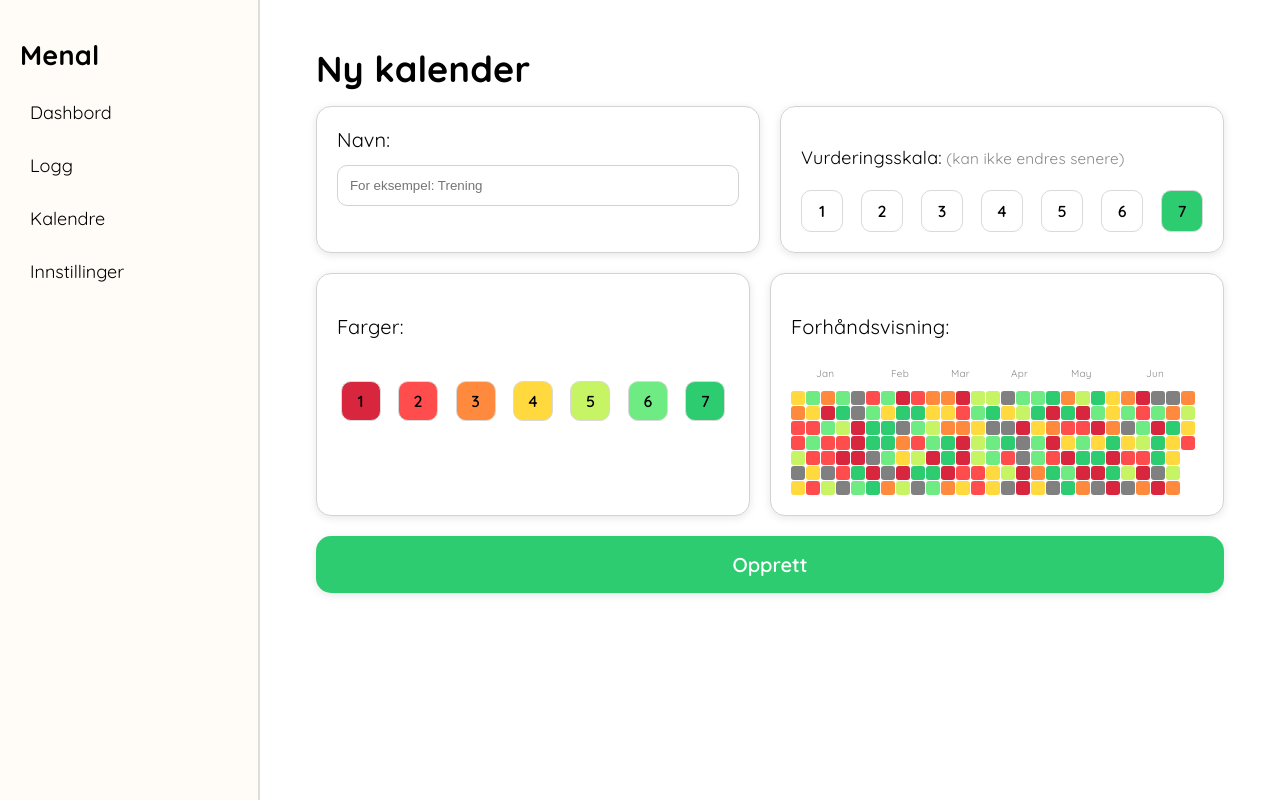
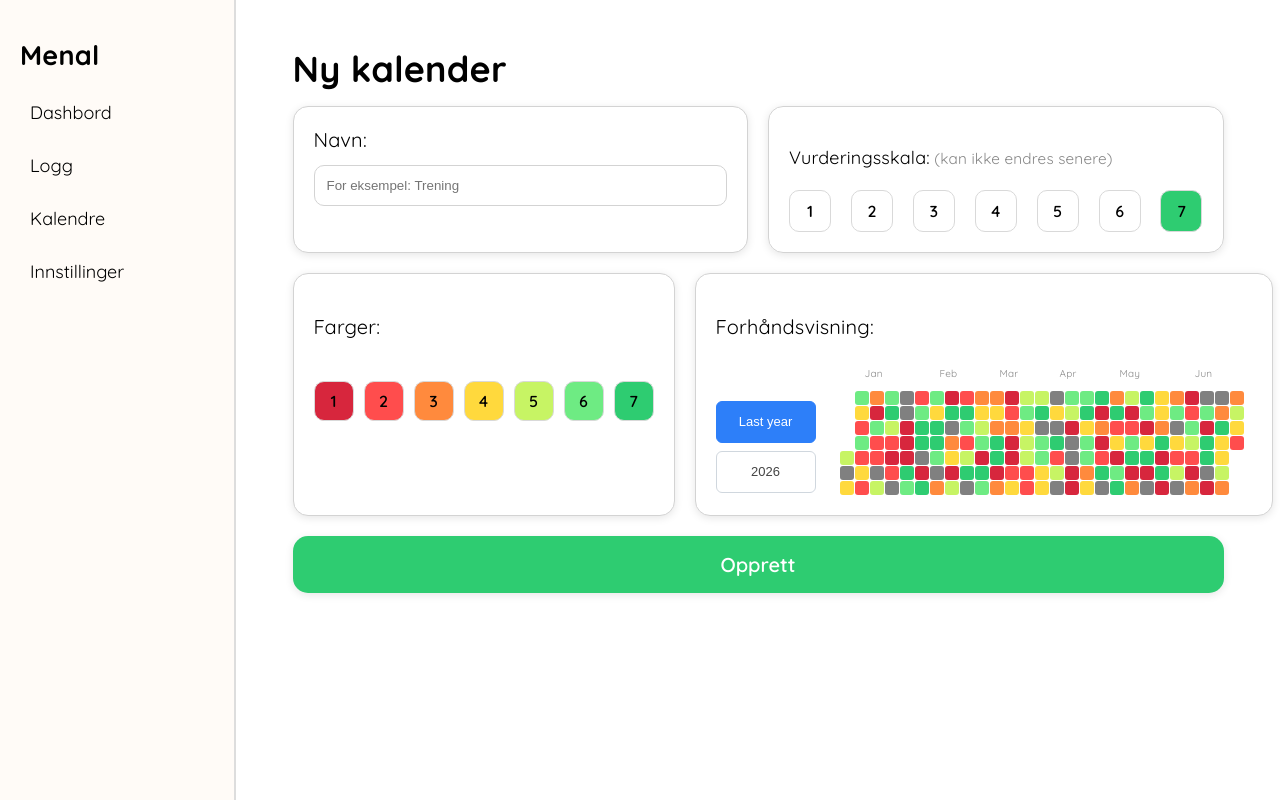
Before and after one commit to eiriklerdalen/Menal, a React (Vite) app in the folder menal/: page /calendars/new in a window 1280 px wide. Built offline with nearby package versions, Linux system fonts and the light colour scheme.

Commit message:
Lagt til endring av år på kalender. Foreløpig 'lastYear' og '2026'

```diff
--- a/menal/src/components/CalendarHeatMap.css
+++ b/menal/src/components/CalendarHeatMap.css
@@ -22,6 +22,48 @@
   width: 12px;
   font-size: 10px;
   color: #888;
+}
+
+.heatmap-layout {
+  display: flex;
+  gap: 24px;
+  align-items: flex-start;
+}
+
+.heatmap-content {
+  display: flex;
+  flex-direction: column;
+  flex: 1;
+}
+
+.year-buttons {
+  display: flex;
+  flex-direction: column;
+  gap: 8px;
+  margin-top: 40px;
+}
+
+.year-buttons button {
+  width: 100px;
+  height: 42px;
+  padding: 6px 12px;
+  border: 1px solid #d0d7de;
+  border-radius: 6px;
+  background: white;
+  color: #444;
+  cursor: pointer;
+  font-size: 13px;
+  transition: background-color 0.15s ease, border-color 0.15s ease;
+}
+
+.year-buttons button:hover {
+    background: #f3f4f6;
+}
+
+.year-buttons button.active {
+    background: #2d7ff9;
+    color: white;
+    border-color: #2d7ff9;
 }
 
 .calendar.default {
--- a/menal/src/components/CalendarHeatMap.tsx
+++ b/menal/src/components/CalendarHeatMap.tsx
@@ -1,3 +1,4 @@
+import { useEffect, useState } from "react";
 import { useNavigate } from "react-router-dom";
 
 type Entry = {
@@ -20,60 +21,65 @@ function getRatingForDate(date: string, entries: Entry[]) {
   return 0
 }
 
-function getLastYear(entries: Entry[], numDays: number) {
-  const today = new Date();
-  const daysIntoWeek = today.getDay()
+function getYear(entries: Entry[], numDays: number, startDate: Date, endDate: Date) {
+  const weeks: { date: string; rating: number }[][] = [];
 
-  // Opprinnelig egen funskjon
-  const currWeek = [];
+  const current = new Date(startDate);
+  const end = new Date(endDate);
 
-  for (let i = 0; i <= daysIntoWeek; i++) {
-    const date = new Date(today);
+  let currentWeek: { date: string; rating: number }[] = [];
 
-    date.setDate(today.getDate() - daysIntoWeek + i)
+  while (current <= end) {
+    const formattedDate = current.toISOString().split("T")[0];
 
-    const formattedDate = date.toISOString().split('T')[0];
+    currentWeek.push({
+      date: formattedDate,
+      rating: getRatingForDate(formattedDate, entries),
+    });
 
-    currWeek.push({
-      date: formattedDate,
-      rating: getRatingForDate(formattedDate, entries)
+    const isEndOfWeek = current.getDay() === 6;
+
+    if (isEndOfWeek) {
+      if (weeks.length === 0) {
+        while (currentWeek.length < 7) {
+          currentWeek.unshift({
+            date: "",
+            rating: -1,
           });
         }
-
-  // Opprinnelig egen funksjon
-  const days = [];
-
-  const startOfWeek = new Date(today);
-  startOfWeek.setDate(today.getDate() - daysIntoWeek);
-
-  for (let i = numDays; i >= 1; i--) {
-    const date = new Date(startOfWeek);
-    date.setDate(startOfWeek.getDate() - i)
-
-    const formattedDate = date.toISOString().split('T')[0];
-
-    days.push({
-      date: formattedDate,
-      rating: getRatingForDate(formattedDate, entries)
-    });
+      }
+      weeks.push(currentWeek);
+      currentWeek = [];
     }
 
-  const weeks: { date: string; rating: number; }[][] = [];
-
-  for (let i = 0; i < days.length; i += 7) {
-    weeks.push(days.slice(i, i + 7));
+    current.setDate(current.getDate() + 1);
   }
 
-  return [
-    ...weeks,
-    currWeek
-  ]
+  if (currentWeek.length > 0) {
+    weeks.push(currentWeek);
+  }
+
+  return weeks
 }
 
 function CalendarHeatMap({ entries, name, variant, colors, numDays }: {entries: Entry[], name: string, variant?: string, colors: string[], numDays: number}) {
   const navigate = useNavigate();
 
-  const weeks = getLastYear(entries, numDays)
+  const [selectedYear, setSelectedYear] = useState<"lastYear" | "2026">("lastYear");
+  let startDate: Date;
+  let endDate: Date;
+
+  if (selectedYear === "lastYear") {
+      endDate = new Date();
+      startDate = new Date(endDate);
+      startDate.setDate(endDate.getDate() - numDays + 1);
+  } else {
+      startDate = new Date("2026-01-01");
+      endDate = new Date("2026-12-31");
+  }
+
+  //const weeks = getLastYear(entries, numDays)
+  const weeks = getYear(entries, numDays, startDate, endDate);
 
   function getMonthLabel(week: Day[]) {
     const firstDayOfMonth = week.find((day) => {
@@ -93,6 +99,23 @@ function CalendarHeatMap({ entries, name, variant, colors, numDays }: {entries:
     <div className={`calendar ${variant}`}>
       <p className={`calendarName ${variant}`}>{name}</p>
 
+      <div className="heatmap-layout">
+        <div className="year-buttons">
+          <button
+            className={selectedYear === "lastYear" ? "active" : ""}
+            onClick={() => setSelectedYear("lastYear")}
+          >
+            Last year
+          </button>
+          <button
+            className={selectedYear === "2026" ? "active" : ""}
+            onClick={() => setSelectedYear("2026")}
+          >
+            2026
+          </button>
+        </div>
+
+        <div className="heatmap-content">
           <div className="month-row">
             {weeks.map((week) => (
               <div className="month-label">
@@ -101,28 +124,37 @@ function CalendarHeatMap({ entries, name, variant, colors, numDays }: {entries:
             ))}
           </div>
 
-
           <div className={`heatmap ${variant}`}>
-        {weeks.map((week) => (
-          <div className="week">
-            {week.map((day) => (
+            {weeks.map((week, weekIndex) => (
+              <div className="week" key={weekIndex}>
+                {week.map((day, dayIndex) => (
                   <div
-                key={day.date}
-                className={`day rating-${day.rating} ${variant}`}
+                    key={`${weekIndex}-${dayIndex}`}
+                    className={
+                      day.rating === -1
+                        ? `day placeholder ${variant}`
+                        : `day rating-${day.rating} ${variant}`
+                    }
                     style = {{
                       backgroundColor:
                         day.rating === 0
                           ? "gray"
                           : colors[day.rating - 1]
                     }}
-                title={`${day.date}: ${day.rating}/6`}
-                onClick={() => navigate(`/log/${day.date}`)}
+                    title={day.rating === -1 ? "" : `${day.date}: ${day.rating}/6`}
+                    onClick={() => {
+                      if (day.rating != -1) {
+                        navigate(`/log/${day.date}`)
+                      }
+                    }}
                   />
                 ))}
               </div>
             ))}
           </div>
         </div>
+      </div>
+    </div>
   );
 }
 
```
Lines whose indentation alone changed are shown as unchanged.
